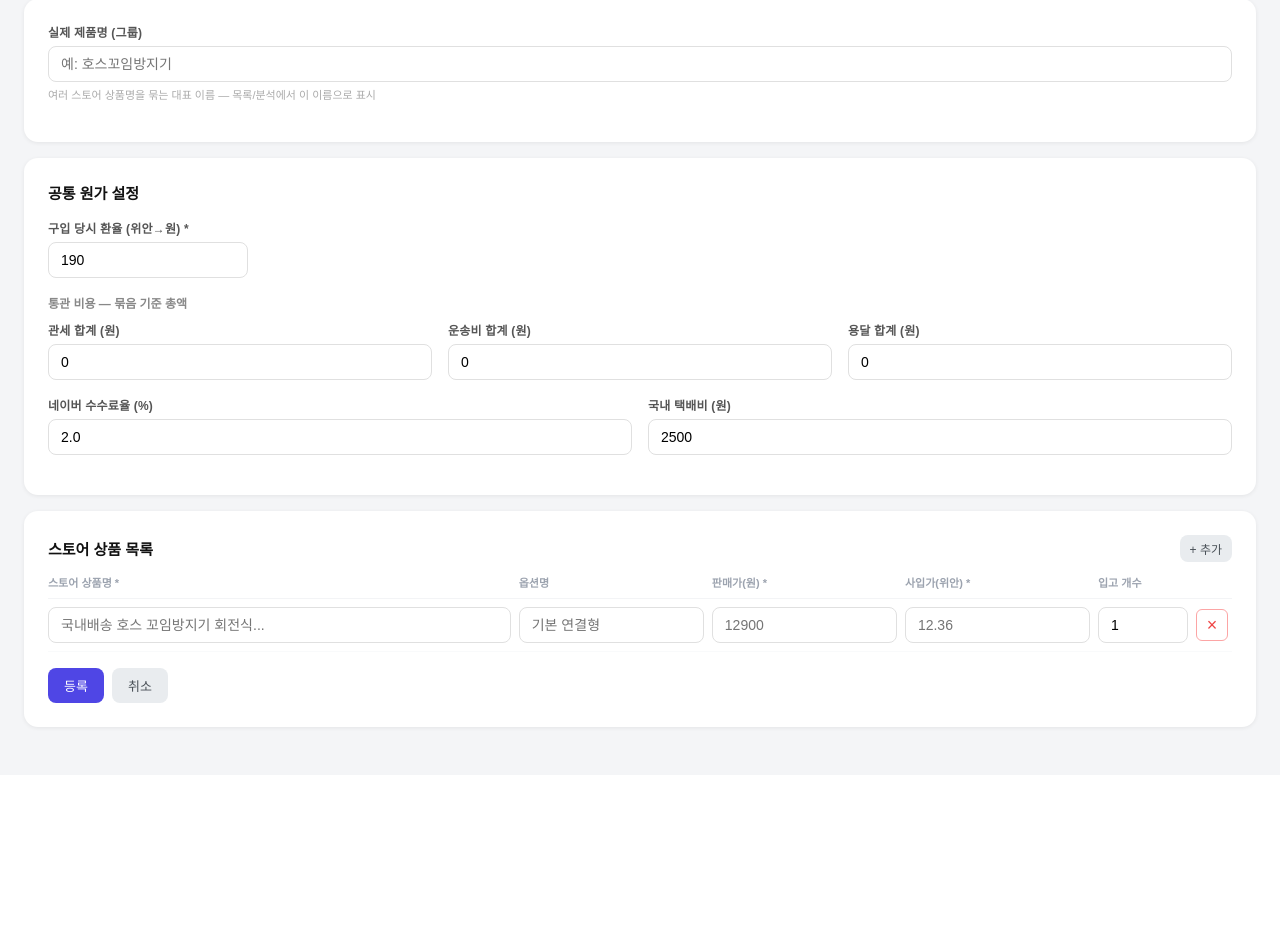
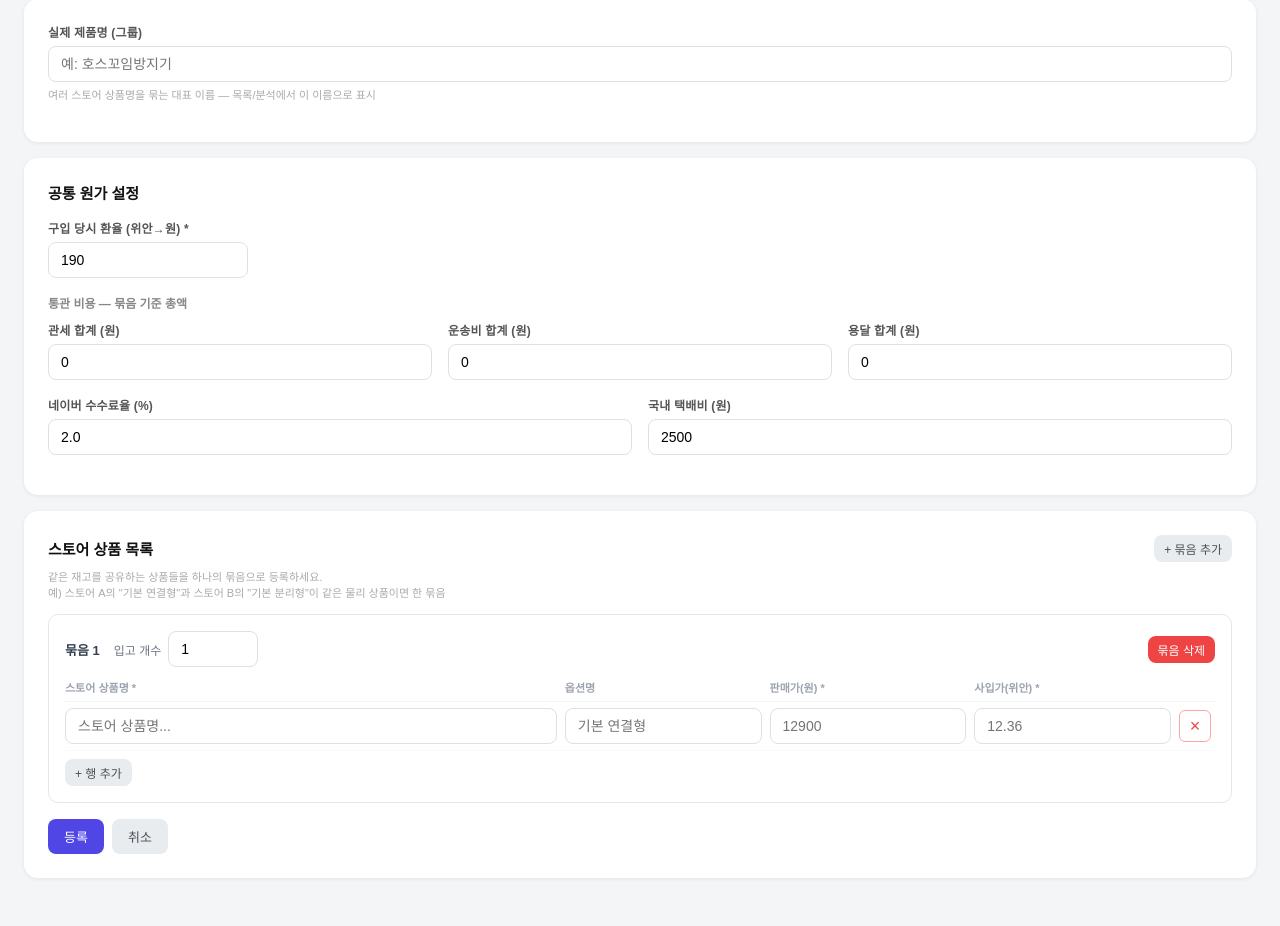
Before and after one commit to hew1128/margin-stock, a Flask app: page /products/new in a window 1280 px wide. Shown: the part 140-1066 px from the top of the page. Before the commit the page ends 871 px from the top, so only its background shows below. Run offline with Flask 3, Linux system fonts and the light colour scheme.

Commit message:
재고 공유 그룹(stock_group_id) 도입
- 같은 묶음의 상품들은 stock_group_id로 연결, 재고를 공유
- get_current_stock: 같은 그룹의 입출고 합산으로 계산
- 상품 등록: 묶음 단위로 입고 개수 1회 입력, 행마다 스토어 상품명/옵션/가격
- 묶음 내 여러 상품 = 같은 물리 재고를 공유하는 다른 스토어 리스팅

Co-Authored-By: Claude Sonnet 4.6 <noreply@anthropic.com>

```diff
--- a/app.py
+++ b/app.py
@@ -52,6 +52,10 @@ def init_db():
         c.execute("ALTER TABLE products ADD COLUMN product_group TEXT")
     except Exception:
         pass
+    try:
+        c.execute("ALTER TABLE products ADD COLUMN stock_group_id INTEGER")
+    except Exception:
+        pass
     c.execute('''CREATE TABLE IF NOT EXISTS product_keywords (
         id INTEGER PRIMARY KEY AUTOINCREMENT,
         product_id INTEGER NOT NULL,
@@ -86,10 +90,13 @@ def init_db():
     )''')
     c.execute("INSERT OR IGNORE INTO settings (key, value) VALUES ('exchange_rate', '190')")
     # stock_in 없는 기존 상품 → import_quantity로 초기 입고 자동 생성
+    # 단, 재고 공유 그룹의 비-마스터 상품(stock_group_id != id)은 제외
     no_stock = c.execute("""
         SELECT id, import_quantity, exchange_rate, created_at
         FROM products
-        WHERE is_active=1 AND id NOT IN (SELECT DISTINCT product_id FROM stock_in)
+        WHERE is_active=1
+          AND id NOT IN (SELECT DISTINCT product_id FROM stock_in)
+          AND (stock_group_id IS NULL OR stock_group_id = id)
     """).fetchall()
     for p in no_stock:
         date_str = (p['created_at'] or '')[:10] or datetime.now().strftime('%Y-%m-%d')
@@ -139,8 +146,19 @@ def calculate_margin(product, exchange_rate=None):
 
 def get_current_stock(product_id):
     conn = get_db()
-    in_qty = conn.execute("SELECT COALESCE(SUM(quantity),0) as t FROM stock_in WHERE product_id=?", (product_id,)).fetchone()['t']
-    out_qty = conn.execute("SELECT COALESCE(SUM(quantity),0) as t FROM stock_out WHERE product_id=?", (product_id,)).fetchone()['t']
+    row = conn.execute("SELECT stock_group_id FROM products WHERE id=?", (product_id,)).fetchone()
+    gid = row['stock_group_id'] if row else None
+    if gid:
+        peers = [r['id'] for r in conn.execute(
+            "SELECT id FROM products WHERE stock_group_id=?", (gid,)).fetchall()]
+        if not peers:
+            peers = [product_id]
+        ph = ','.join('?' * len(peers))
+        in_qty  = conn.execute(f"SELECT COALESCE(SUM(quantity),0) as t FROM stock_in  WHERE product_id IN ({ph})", peers).fetchone()['t']
+        out_qty = conn.execute(f"SELECT COALESCE(SUM(quantity),0) as t FROM stock_out WHERE product_id IN ({ph})", peers).fetchone()['t']
+    else:
+        in_qty  = conn.execute("SELECT COALESCE(SUM(quantity),0) as t FROM stock_in  WHERE product_id=?", (product_id,)).fetchone()['t']
+        out_qty = conn.execute("SELECT COALESCE(SUM(quantity),0) as t FROM stock_out WHERE product_id=?", (product_id,)).fetchone()['t']
     conn.close()
     return in_qty - out_qty
 
@@ -240,28 +258,34 @@ def product_new():
         conn = get_db()
         c = conn.cursor()
         # 공통 설정
-        pg       = request.form.get('product_group', '')
-        rate     = float(request.form.get('exchange_rate') or 190)
-        customs  = int(request.form.get('customs_total') or 0)
-        shipping = int(request.form.get('shipping_total') or 0)
-        yongdal  = int(request.form.get('yongdal_total') or 0)
-        nfr      = float(request.form.get('naver_fee_rate') or 2.0)
-        dom_ship = int(request.form.get('domestic_shipping') or 2500)
-        today    = datetime.now().strftime('%Y-%m-%d')
-        # 다중 행
-        names  = request.form.getlist('names[]')
-        opts   = request.form.getlist('option_names[]')
-        prices = request.form.getlist('sale_prices[]')
-        cnys   = request.form.getlist('purchase_prices_cny[]')
-        qtys   = request.form.getlist('import_quantities[]')
-        count  = 0
+        pg        = request.form.get('product_group', '')
+        rate      = float(request.form.get('exchange_rate') or 190)
+        customs   = int(request.form.get('customs_total') or 0)
+        shipping  = int(request.form.get('shipping_total') or 0)
+        yongdal   = int(request.form.get('yongdal_total') or 0)
+        nfr       = float(request.form.get('naver_fee_rate') or 2.0)
+        dom_ship  = int(request.form.get('domestic_shipping') or 2500)
+        today     = datetime.now().strftime('%Y-%m-%d')
+        # 묶음별 입고 개수
+        group_qtys = request.form.getlist('group_qtys[]')
+        # 행 단위 데이터
+        names   = request.form.getlist('names[]')
+        opts    = request.form.getlist('option_names[]')
+        prices  = request.form.getlist('sale_prices[]')
+        cnys    = request.form.getlist('purchase_prices_cny[]')
+        gidxs   = request.form.getlist('group_indices[]')
+
+        # 묶음 인덱스 → [product_id] 매핑
+        groups = {}
         for i, name in enumerate(names):
             if not name.strip():
                 continue
+            gidx  = int(gidxs[i]) if i < len(gidxs) and gidxs[i] != '' else 0
             opt   = opts[i].strip()   if i < len(opts)   else ''
             price = int(prices[i])    if i < len(prices)  and prices[i]  else 0
             cny   = float(cnys[i])    if i < len(cnys)    and cnys[i]    else 0
-            qty   = int(qtys[i])      if i < len(qtys)    and qtys[i]    else 1
+            # import_quantity = 묶음 qty (마진 계산용)
+            qty = int(group_qtys[gidx]) if gidx < len(group_qtys) and group_qtys[gidx] else 1
             c.execute("""INSERT INTO products
                 (name, option_name, product_group, sale_price, purchase_price_cny, exchange_rate,
                  customs_total, shipping_total, yongdal_total, import_quantity,
@@ -270,9 +294,20 @@ def product_new():
                 (name.strip(), opt, pg, price, cny, rate,
                  customs, shipping, yongdal, qty, nfr, dom_ship))
             pid = c.lastrowid
+            if gidx not in groups:
+                groups[gidx] = []
+            groups[gidx].append(pid)
+
+        # 묶음별 stock_group_id 설정 + stock_in (마스터 1개만)
+        count = 0
+        for gidx, pids in groups.items():
+            qty = int(group_qtys[gidx]) if gidx < len(group_qtys) and group_qtys[gidx] else 1
+            master = pids[0]
+            for pid in pids:
+                c.execute("UPDATE products SET stock_group_id=? WHERE id=?", (master, pid))
             c.execute("INSERT INTO stock_in (product_id, quantity, exchange_rate, date, memo) VALUES (?,?,?,?,?)",
-                (pid, qty, rate, today, '상품 등록 초기 입고'))
-            count += 1
+                (master, qty, rate, today, '상품 등록 초기 입고'))
+            count += len(pids)
         conn.commit()
         conn.close()
         flash(f'{count}개 상품이 등록되었습니다.')
--- a/templates/product_form.html
+++ b/templates/product_form.html
@@ -201,21 +201,15 @@ window.addEventListener('DOMContentLoaded',calc);
   </div>
 
   <div class="card">
-    <div style="display:flex;justify-content:space-between;align-items:center;margin-bottom:12px">
+    <div style="display:flex;justify-content:space-between;align-items:center;margin-bottom:14px">
       <div class="card-title" style="margin:0">스토어 상품 목록</div>
-      <button type="button" onclick="addRow()" class="btn btn-secondary btn-sm">+ 추가</button>
+      <button type="button" onclick="addGroup()" class="btn btn-secondary btn-sm">+ 묶음 추가</button>
     </div>
-    <div style="display:grid;grid-template-columns:2.5fr 1fr 1fr 1fr 90px 36px;gap:8px;
-                font-size:11px;color:#9ca3af;font-weight:600;padding-bottom:8px;
-                border-bottom:1px solid #f3f4f6">
-      <span>스토어 상품명 *</span>
-      <span>옵션명</span>
-      <span>판매가(원) *</span>
-      <span>사입가(위안) *</span>
-      <span>입고 개수</span>
-      <span></span>
-    </div>
-    <div id="listing-rows"></div>
+    <p class="hint" style="margin-top:-8px;margin-bottom:14px">
+      같은 재고를 공유하는 상품들을 하나의 묶음으로 등록하세요.<br>
+      예) 스토어 A의 "기본 연결형"과 스토어 B의 "기본 분리형"이 같은 물리 상품이면 한 묶음
+    </p>
+    <div id="groups-container"></div>
     <div class="flex mt">
       <button type="submit" class="btn btn-primary">등록</button>
       <a href="/products" class="btn btn-secondary">취소</a>
@@ -224,24 +218,61 @@ window.addEventListener('DOMContentLoaded',calc);
 </form>
 
 <script>
-function addRow() {
+var groupCount = 0;
+
+function addGroup() {
+  var gidx = groupCount++;
+  var container = document.getElementById('groups-container');
   var div = document.createElement('div');
-  div.style.cssText = 'display:grid;grid-template-columns:2.5fr 1fr 1fr 1fr 90px 36px;gap:8px;align-items:center;padding:8px 0;border-bottom:1px solid #f9fafb';
+  div.className = 'stock-group';
+  div.style.cssText = 'border:1.5px solid #e5e7eb;border-radius:10px;padding:16px;margin-bottom:12px';
   div.innerHTML =
-    '<input type="text" name="names[]" class="form-control" required placeholder="국내배송 호스 꼬임방지기 회전식...">'
+    '<div style="display:flex;align-items:center;justify-content:space-between;margin-bottom:12px">'
+    +'<div style="display:flex;align-items:center;gap:14px">'
+    +'<span style="font-size:13px;font-weight:700;color:#374151">묶음 '+(gidx+1)+'</span>'
+    +'<div style="display:flex;align-items:center;gap:7px">'
+    +'<label style="font-size:12px;color:#6b7280;white-space:nowrap">입고 개수</label>'
+    +'<input type="number" name="group_qtys[]" class="form-control" value="1" min="1" style="width:90px" required>'
+    +'</div></div>'
+    +'<button type="button" onclick="removeGroup(this)" class="btn btn-danger btn-sm">묶음 삭제</button>'
+    +'</div>'
+    +'<div style="display:grid;grid-template-columns:2.5fr 1fr 1fr 1fr 36px;gap:8px;font-size:11px;color:#9ca3af;font-weight:600;padding-bottom:6px;border-bottom:1px solid #f3f4f6">'
+    +'<span>스토어 상품명 *</span><span>옵션명</span><span>판매가(원) *</span><span>사입가(위안) *</span><span></span>'
+    +'</div>'
+    +'<div class="group-rows" data-gidx="'+gidx+'"></div>'
+    +'<button type="button" onclick="addRowToGroup('+gidx+')" class="btn btn-secondary btn-sm" style="margin-top:8px">+ 행 추가</button>';
+  container.appendChild(div);
+  addRowToGroup(gidx);
+}
+
+function addRowToGroup(gidx) {
+  var rowsDiv = document.querySelector('.group-rows[data-gidx="'+gidx+'"]');
+  if (!rowsDiv) return;
+  var div = document.createElement('div');
+  div.style.cssText = 'display:grid;grid-template-columns:2.5fr 1fr 1fr 1fr 36px;gap:8px;align-items:center;padding:6px 0;border-bottom:1px solid #f9fafb';
+  div.innerHTML =
+    '<input type="text" name="names[]" class="form-control" required placeholder="스토어 상품명...">'
     +'<input type="text" name="option_names[]" class="form-control" placeholder="기본 연결형">'
     +'<input type="number" name="sale_prices[]" class="form-control" required placeholder="12900">'
     +'<input type="number" step="0.01" name="purchase_prices_cny[]" class="form-control" required placeholder="12.36">'
-    +'<input type="number" name="import_quantities[]" class="form-control" value="1" min="1">'
+    +'<input type="hidden" name="group_indices[]" value="'+gidx+'">'
     +'<button type="button" onclick="removeRow(this)" style="width:32px;height:32px;border:1px solid #fca5a5;background:#fff;border-radius:6px;cursor:pointer;color:#ef4444;font-size:18px;line-height:1;padding:0">×</button>';
-  document.getElementById('listing-rows').appendChild(div);
+  rowsDiv.appendChild(div);
 }
+
 function removeRow(btn) {
-  var rows = document.getElementById('listing-rows').children;
-  if (rows.length <= 1) return;
+  var rowsDiv = btn.closest('.group-rows');
+  if (rowsDiv.children.length <= 1) return;
   btn.closest('div').remove();
 }
-window.addEventListener('DOMContentLoaded', function(){ addRow(); });
+
+function removeGroup(btn) {
+  var groups = document.getElementById('groups-container').querySelectorAll('.stock-group');
+  if (groups.length <= 1) return;
+  btn.closest('.stock-group').remove();
+}
+
+window.addEventListener('DOMContentLoaded', function(){ addGroup(); });
 </script>
 {% endif %}
 {% endblock %}
```
